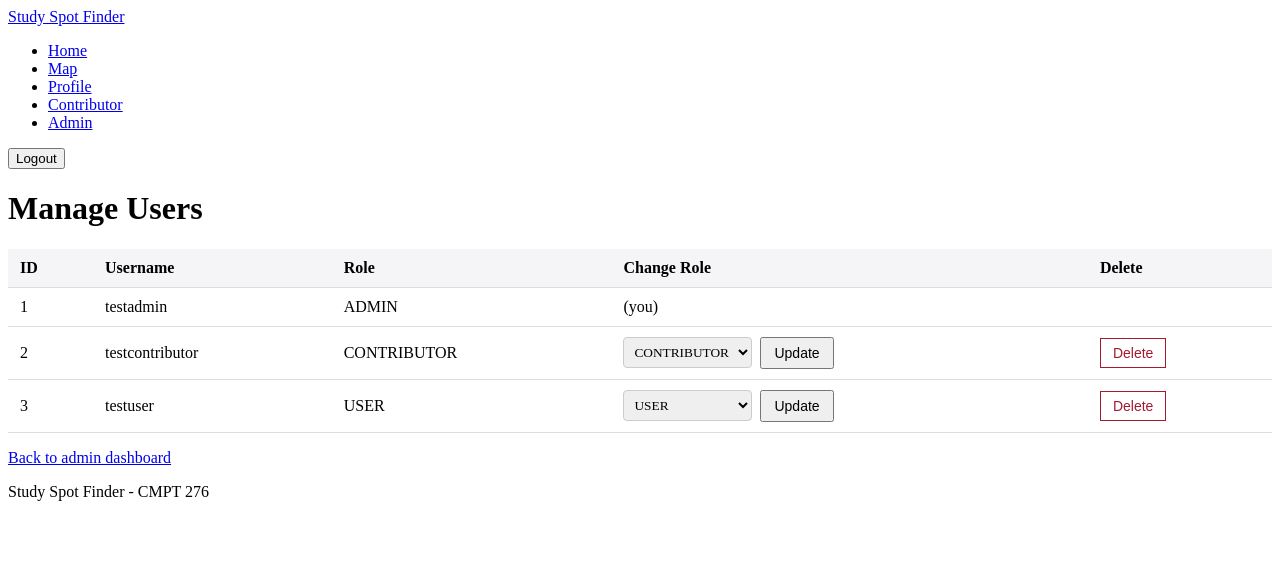
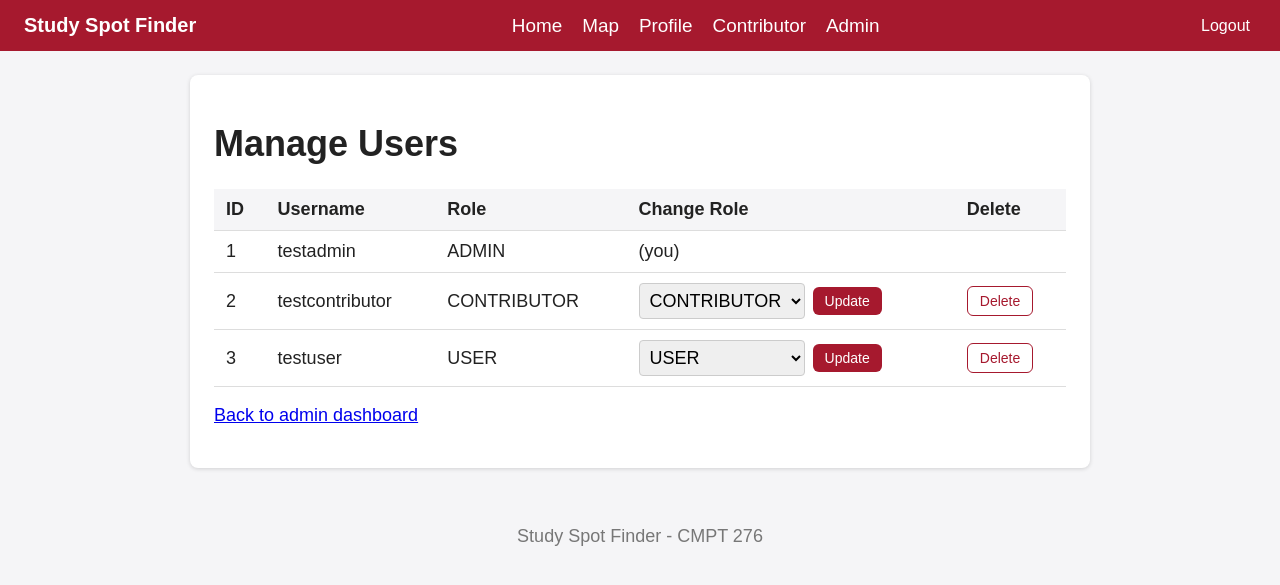
Before and after one commit to florencefilippi/study-spot-finder, a Spring Boot app: page /admin/users in a window 1280 px wide. Shown: the top 585 px of the page. Run offline with Spring Boot 4, Linux system fonts and the light colour scheme; a user stored in the database is signed in; some of the project's set-up classes (security, data sources, template engines, error pages and the like) are left out, and stand-ins take their place; some libraries are stand-ins or nearby versions.

Commit message:
Restore style.css that was wiped by the admin-users merge

```diff
--- a/src/main/resources/static/css/style.css
+++ b/src/main/resources/static/css/style.css
@@ -1,6 +1,182 @@
+/* Whole page: font, background color, no default margin */
+body {
+  margin: 0;
+  font-family: Arial, sans-serif;
+  background: #f5f5f7;
+  color: #222;
+}
+
+/* The top menu bar (SFU red) */
+.navbar {
+  display: flex; /* puts the logo and links in one row */
+  justify-content: space-between; /* logo on the left, links on the right */
+  align-items: center;
+  background: #a6192e;
+  padding: 12px 24px;
+}
+.navbar .brand {
+  color: white;
+  font-size: 20px;
+  font-weight: bold;
+  text-decoration: none;
+}
+.navbar ul {
+  list-style: none; /* removes the bullet points */
+  display: flex;
+  gap: 20px; /* space between links */
+  margin: 0;
+  padding: 0;
+}
+.navbar a {
+  color: white;
+  text-decoration: none;
+}
+.navbar a:hover {
+  text-decoration: underline;
+}
+
+/* Main content area: centered column */
+main {
+  max-width: 900px;
+  margin: 24px auto;
+  padding: 0 16px;
+}
+
+/* White box to hold each section */
+.card {
+  background: white;
+  padding: 24px;
+  border-radius: 8px;
+  box-shadow: 0 1px 4px rgba(0, 0, 0, 0.15);
+  margin-bottom: 16px;
+}
+
+/* Red button link */
+.btn {
+  display: inline-block;
+  background: #a6192e;
+  color: white;
+  padding: 10px 18px;
+  border-radius: 6px;
+  text-decoration: none;
+}
+.btn:hover {
+  background: #7d1323;
+}
+
+/* footer */
+footer {
+  text-align: center;
+  padding: 16px;
+  color: #777;
+}
+
+.logout-btn {
+  font-family: inherit;
+  background: none;
+  border: none;
+  color: white;
+  cursor: pointer;
+  font-size: 16px;
+}
+
+.logout-btn:hover {
+  text-decoration: underline;
+}
+.nav-right {
+  display: flex;
+  align-items: center;
+  gap: 20px;
+}
+
+/* Narrow centered column for forms like login and signup */
+.narrow {
+  max-width: 400px;
+}
+
+/* Form layout: label above each input, full width */
+form.stack label {
+  display: block;
+  margin-top: 12px;
+  font-weight: bold;
+}
+form.stack input {
+  width: 100%;
+  padding: 8px;
+  margin-top: 4px;
+  box-sizing: border-box;
+  border: 1px solid #ccc;
+  border-radius: 4px;
+}
+
+/* Makes button match the red link buttons */
+button.btn {
+  border: none;
+  cursor: pointer;
+  font-size: 16px;
+  margin-top: 16px;
+}
+
 /* Messages */
-.error { color: #a6192e; }
-.success { color: #2e7d32; }
+.error {
+  color: #a6192e;
+}
+.success {
+  color: #2e7d32;
+}
+
+/* Larger base text size for the whole site */
+html {
+  font-size: 18px;
+}
+body {
+  font-size: 1rem;
+}
+
+button,
+input,
+select,
+textarea {
+  font-size: 1rem;
+}
+
+/* Navbar */
+.navbar {
+  padding: 14px 24px;
+}
+.navbar a {
+  font-size: 1.05rem;
+}
+
+/* Select boxes and text areas look like the text inputs */
+form.stack select,
+form.stack textarea {
+  width: 100%;
+  padding: 8px;
+  margin-top: 4px;
+  box-sizing: border-box;
+  border: 1px solid #ccc;
+  border-radius: 4px;
+  font-family: inherit;
+  font-size: inherit;
+}
+
+/* Simple table for lists */
+table.data {
+  width: 100%;
+  border-collapse: collapse;
+  margin-top: 16px;
+}
+table.data th,
+table.data td {
+  text-align: left;
+  padding: 8px;
+  border-bottom: 1px solid #e0e0e0;
+}
+table.data th {
+  background: #f0f0f2;
+}
+
 
 /* Tables (e.g. admin Manage Users page) */
 table {
```
